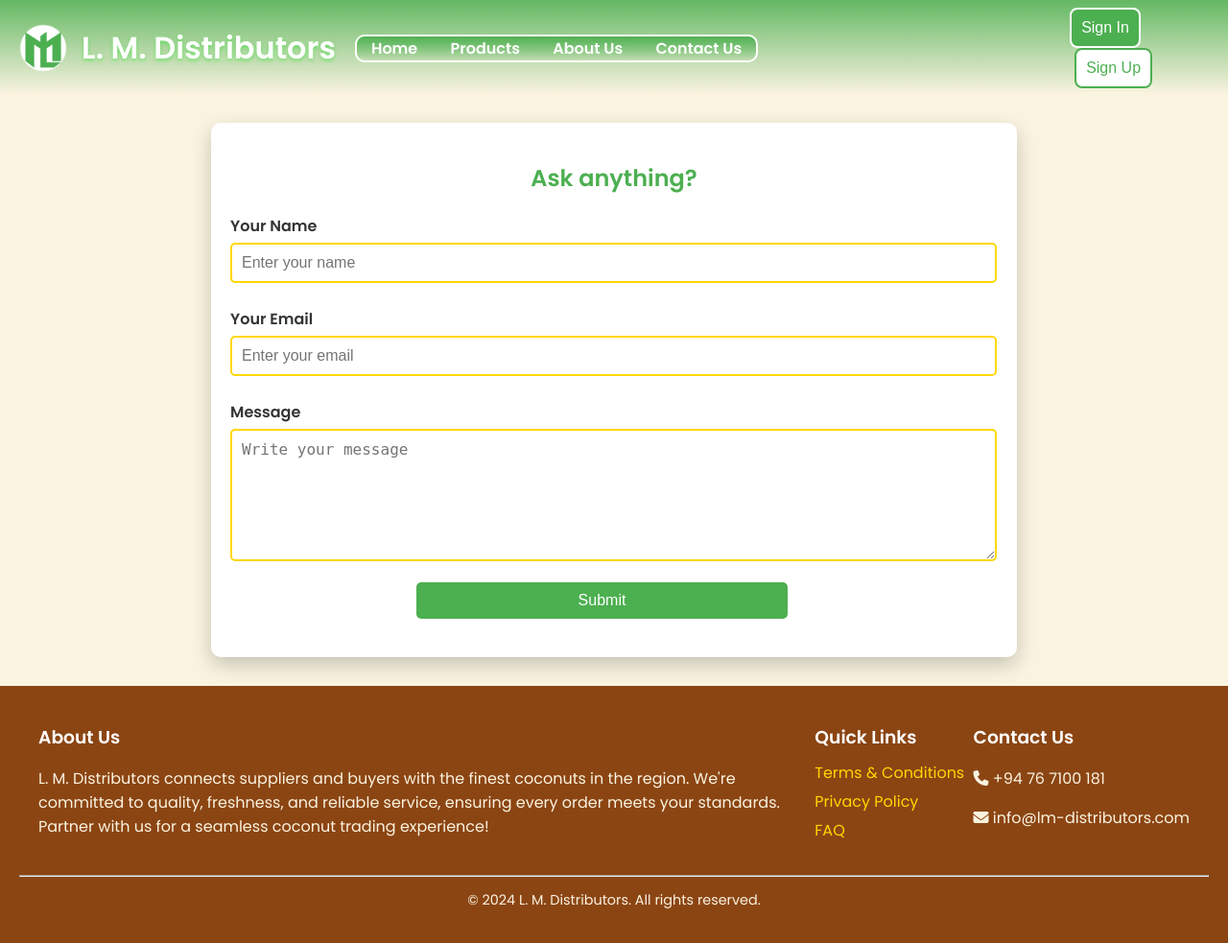
After one commit to nipun-munasinghe/LMDistributors, a PHP site: page /contact-msg.php in a window 1280 px wide. The commit adds this page. Shown: the whole page at 96% size. Run offline with PHP 8.4, Linux system fonts and the light colour scheme; some libraries are stand-ins or nearby versions.

Commit message:
Contact us page created and successfully finished

```diff
--- /dev/null
+++ b/contact-msg.php
@@ -0,0 +1,42 @@
+<!DOCTYPE html>
+<html lang="en">
+<head>
+    <meta charset="UTF-8">
+    <meta name="viewport" content="width=device-width, initial-scale=1.0">
+    <title>Contact Us</title>
+
+    <!-- Link the stylesheet -->
+    <link rel="stylesheet" href="./css/contact.css">
+
+    <!-- Set the logo into title -->
+    <link rel="icon" type="image/x-icon" href="images/favicon.ico">
+
+    <!-- Font Awesome -->
+    <link rel="stylesheet" href="https://cdnjs.cloudflare.com/ajax/libs/font-awesome/6.0.0-beta3/css/all.min.css">
+</head>
+<body>
+    <!-- Header -->
+    <?php include 'header.php'; ?>
+
+    <div class="form-container" id="form-section">
+        <h2>Ask anything?</h2>
+        <form>
+            <label for="name">Your Name</label>
+            <input type="text" id="name" placeholder="Enter your name" required>
+
+            <label for="email">Your Email</label>
+            <input type="email" id="email" placeholder="Enter your email" required>
+
+            <label for="description">Message</label>
+            <textarea id="description" rows="6" placeholder="Write your message" required></textarea>
+
+            <center>
+                <button type="submit">Submit</button>
+            </center>
+        </form>
+    </div>
+
+    <!-- Footer -->
+    <?php include 'footer.php'; ?>
+</body>
+</html>
--- a/css/contact.css
+++ b/css/contact.css
@@ -0,0 +1,166 @@
+/* Import Google Font */
+@import url('https://fonts.googleapis.com/css2?family=Poppins:wght@400;600&display=swap');
+
+body {
+    margin: 0%;
+  font-family: 'Poppins', sans-serif;
+  background-color: #FAF3E0;
+  color: #333;
+}
+
+.contact-container {
+  display: flex;
+  flex-wrap: wrap;
+  gap: 20px;
+  margin: 20px auto;
+  max-width: 1200px;
+  padding: 20px;
+  background-color: white;
+  border-radius: 10px;
+  box-shadow: 0 8px 20px rgba(0, 0, 0, 0.2);
+  animation: fadeIn 1.5s ease-in-out;
+}
+
+.contact-image img {
+  max-width: 660px;
+  border-radius: 10px;
+}
+
+.contact-details {
+  flex: 1;
+  padding: 20px;
+}
+
+.contact-details li i {
+    font-size: 23px;
+}
+
+.contact-details h1 {
+  color: #4CAF50;
+  margin-bottom: 10px;
+}
+
+.contact-details p {
+  margin-bottom: 20px;
+}
+
+.contact-details ul {
+  list-style: none;
+  padding: 0;
+}
+
+.contact-details ul li {
+  margin-bottom: 15px;
+  font-size: 16px;
+}
+
+.contact-details ul li i {
+  margin-right: 10px;
+  color: #4CAF50;
+}
+
+.social-media a {
+  font-size: 30px;
+  margin-right: 45px;
+  color: #4CAF50;
+  text-decoration: none;
+}
+
+.social-media a:hover {
+  text-decoration: underline;
+}
+
+.contact-details button {
+  background-color: #4CAF50;
+  color: white;
+  padding: 15px 20px;
+  border: none;
+  border-radius: 8px;
+  font-weight: bold;
+  cursor: pointer;
+  margin-top: 20px;
+  display: block;
+  width: 60%;
+}
+
+button:hover {
+  background-color: #8B4513;
+}
+
+/* Form Section */
+.form-container {
+  margin: 30px auto;
+  max-width: 800px;
+  padding: 20px;
+  background-color: white;
+  border-radius: 10px;
+  box-shadow: 0 8px 20px rgba(0, 0, 0, 0.2);
+  animation: slideIn 1.5s ease-in-out;
+}
+
+form {
+  margin: 20px 25px 20px 0px;
+}
+
+.form-container h2 {
+  text-align: center;
+  color: #4CAF50;
+}
+
+form label {
+  display: block;
+  margin: 10px 0 5px;
+  font-weight: bold;
+}
+
+form input, form textarea {
+  width: 100%;
+  padding: 10px;
+  margin-bottom: 15px;
+  border: 2px solid #FFD700;
+  border-radius: 5px;
+  font-size: 16px;
+}
+
+form input:focus, textarea:focus {
+  border-color: #4CAF50;
+  background-color: #f1f9f2;
+}
+
+form button {
+  width: 50%;
+  background-color: #4CAF50;
+  color: white;
+  font-size: 16px;
+  border: none;
+  padding: 10px;
+  border-radius: 5px;
+  cursor: pointer;
+}
+
+form button:hover {
+  background-color: #8B4513;
+}
+
+/* Animations */
+@keyframes fadeIn {
+  0% {
+    opacity: 0;
+    transform: translateY(20px);
+  }
+  100% {
+    opacity: 1;
+    transform: translateY(0);
+  }
+}
+
+@keyframes slideIn {
+  0% {
+    opacity: 0;
+    transform: translateX(-50px);
+  }
+  100% {
+    opacity: 1;
+    transform: translateX(0);
+  }
+}
--- a/css/header.css
+++ b/css/header.css
@@ -1,4 +1,3 @@
-/* Scoped Header Styling */
 .header {
     background: linear-gradient(to bottom, #4caf4fdd, rgba(76, 175, 79, 0));
     padding: 5px 20px 2px 20px;
@@ -92,7 +91,6 @@
 }
 
 .header #hLSignup:hover {
-    border-color: #FFD700;
     background-color: #FFD700;
-    color: white;
+    color: #4CAF50;
 }
--- a/css/index.css
+++ b/css/index.css
@@ -2,6 +2,7 @@
 @import url('https://fonts.googleapis.com/css2?family=Poppins:wght@400;600&display=swap');
 
 body, a {
+    margin: 0;
     font-family: 'Poppins', sans-serif;
     transition: color 0.3s, background-color 0.3s;
 }
```
Also changed, not shown: contact.php (added, +55 -0 lines), contact.html (deleted), images/green-phone.jpg (added).
